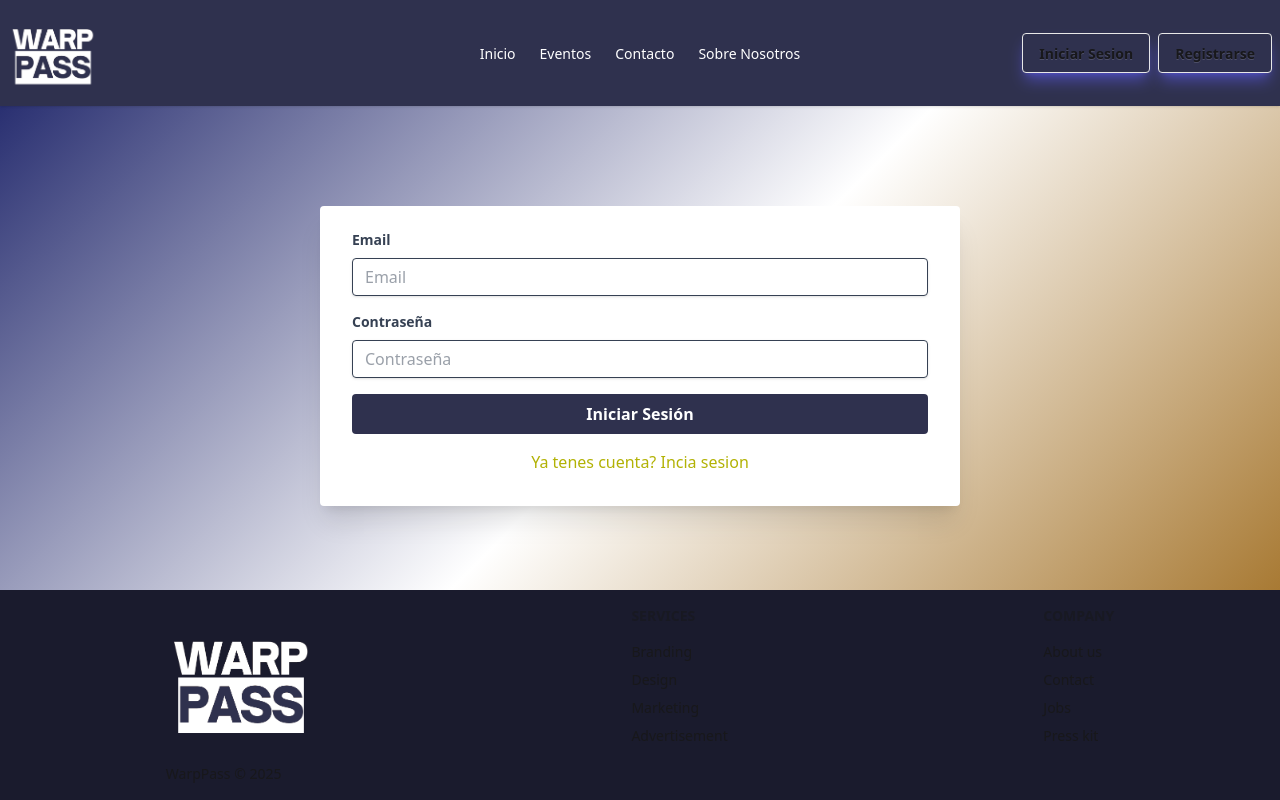
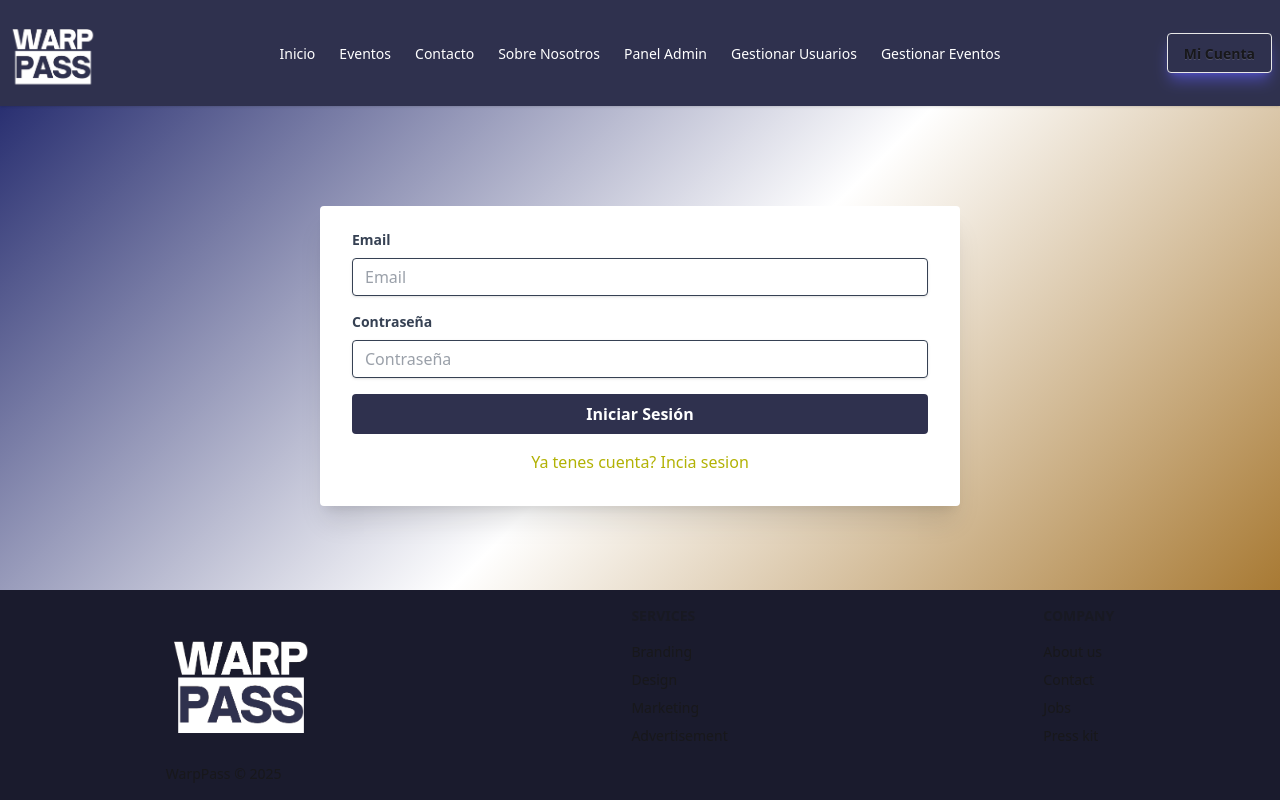
Before and after one commit to Yappur/WarpPass-Frontend, a React (Vite) app: page /login in a window 1280 px wide. Built offline with nearby package versions, Linux system fonts and the light colour scheme; sample sign-in values are in the browser's storage.

Commit message:
Refactor: Se modifica navbar y se añade redireccionamientos

```diff
--- a/src/components/Navbar.jsx
+++ b/src/components/Navbar.jsx
@@ -1,6 +1,69 @@
-import React from "react";
+import React, { useState, useEffect } from "react";
 
 const Navbar = () => {
+  // Estado para controlar si el usuario está autenticado y su rol
+  const [isAuthenticated, setIsAuthenticated] = useState(false);
+  const [userRole, setUserRole] = useState(null); // 'user', 'producer', 'admin'
+  const [menuOpen, setMenuOpen] = useState(false);
+
+  // Simulación de verificación de autenticación - En una app real, esto vendría de tu contexto o estado global
+  useEffect(() => {
+    // Aquí deberías verificar la autenticación desde localStorage, sessionStorage o tu estado global
+    // Por ejemplo, podrías usar localStorage:
+    const token = localStorage.getItem("token");
+    const role = localStorage.getItem("userRole");
+
+    if (token) {
+      setIsAuthenticated(true);
+      setUserRole(role || "user"); // Por defecto, si no hay rol, asumimos 'user'
+    }
+  }, []);
+
+  // Función para cerrar sesión
+  const handleLogout = () => {
+    // Eliminar token y datos de sesión
+    localStorage.removeItem("token");
+    localStorage.removeItem("userRole");
+    setIsAuthenticated(false);
+    setUserRole(null);
+    // Redirigir a inicio
+    window.location.href = "/";
+  };
+
+  // Función para toggle del menú móvil
+  const toggleMenu = () => {
+    setMenuOpen(!menuOpen);
+  };
+
+  // Enlaces de navegación según el rol
+  const getNavLinks = () => {
+    // Enlaces comunes para todos
+    const commonLinks = [
+      { name: "Inicio", path: "/" },
+      { name: "Eventos", path: "/eventos" },
+      { name: "Contacto", path: "/contacto" },
+      { name: "Sobre Nosotros", path: "/about" },
+    ];
+
+    // Enlaces adicionales según el rol
+    if (userRole === "admin") {
+      return [
+        ...commonLinks,
+        { name: "Panel Admin", path: "/admin/dashboard" },
+        { name: "Gestionar Usuarios", path: "/admin/usuarios" },
+        { name: "Gestionar Eventos", path: "/admin/eventos" },
+      ];
+    } else if (userRole === "producer") {
+      return [
+        ...commonLinks,
+        { name: "Mis Producciones", path: "/producer/events" },
+        { name: "Crear Evento", path: "/producer/create" },
+      ];
+    } else {
+      return commonLinks;
+    }
+  };
+
   return (
     <div className="navbar bg-[#2f314e] shadow-sm">
       <div className="navbar-start">
@@ -14,48 +77,130 @@ const Navbar = () => {
           </figure>
         </a>
       </div>
+
+      {/* Menú para pantallas grandes */}
       <div className="navbar-center hidden lg:flex">
         <ul className="menu menu-horizontal px-1">
+          {getNavLinks().map((link, index) => (
+            <li key={index}>
+              <a href={link.path}>{link.name}</a>
+            </li>
+          ))}
+        </ul>
+      </div>
+
+      <div className="navbar-end gap-2">
+        {isAuthenticated ? (
+          <>
+            {/* Mostrar información del usuario y botón de cerrar sesión cuando está autenticado */}
+            <div className="dropdown dropdown-end">
+              <label
+                tabIndex={0}
+                className="btn bg-[#2F314E] shadow-lg shadow-indigo-500/50 hover:bg-[#1A1B2D]"
+              >
+                Mi Cuenta
+              </label>
+              <ul
+                tabIndex={0}
+                className="dropdown-content z-[1] menu p-2 shadow bg-[#2F314E] rounded-box w-52 mt-2"
+              >
                 <li>
-            <a href="/">Inicio</a>
+                  <a
+                    href={
+                      userRole === "admin"
+                        ? "/admin/profile"
+                        : userRole === "producer"
+                        ? "/producer/profile"
+                        : "/user/profile"
+                    }
+                  >
+                    Perfil
+                  </a>
                 </li>
+                {userRole === "user" && (
                   <li>
-            <a href="/eventos">Eventos</a>
+                    <a href="/user/tickets">Mis Boletos</a>
                   </li>
+                )}
+                {userRole === "producer" && (
                   <li>
-            <a href="/contacto">Contacto</a>
+                    <a href="/producer/stats">Estadísticas</a>
                   </li>
+                )}
+                {userRole === "admin" && (
                   <li>
-            <a href="/about">Sobre Nosotros</a>
+                    <a href="/admin/reports">Reportes</a>
+                  </li>
+                )}
+                <li>
+                  <a onClick={handleLogout}>Cerrar Sesión</a>
                 </li>
               </ul>
             </div>
-
-      <div className="navbar-end gap-2 ">
+          </>
+        ) : (
+          <>
+            {/* Mostrar botones de inicio de sesión y registro cuando no está autenticado */}
             <button className="btn bg-[#2F314E] shadow-lg shadow-indigo-500/50 hover:bg-[#1A1B2D] transition-colors duration-300">
-          <a href="/login">Iniciar Sesion</a>
+              <a href="/login">Iniciar Sesión</a>
             </button>
             <button className="btn bg-[#2F314E] shadow-lg shadow-indigo-500/50 hover:bg-[#1A1B2D] transition-colors duration-300">
               <a href="/register">Registrarse</a>
             </button>
+          </>
+        )}
       </div>
 
-      <button class="md:hidden text-white">
+      {/* Botón del menú móvil */}
+      <button className="md:hidden text-white ml-2" onClick={toggleMenu}>
         <svg
           xmlns="http://www.w3.org/2000/svg"
-          class="h-6 w-6"
+          className="h-6 w-6"
           fill="none"
           viewBox="0 0 24 24"
           stroke="currentColor"
         >
           <path
-            stroke-linecap="round"
-            stroke-linejoin="round"
-            stroke-width="2"
+            strokeLinecap="round"
+            strokeLinejoin="round"
+            strokeWidth="2"
             d="M4 6h16M4 12h16m-7 6h7"
           />
         </svg>
       </button>
+
+      {/* Menú móvil desplegable */}
+      {menuOpen && (
+        <div className="md:hidden absolute top-[90px] right-0 left-0 bg-[#2f314e] z-50 p-4">
+          <ul className="menu menu-vertical w-full">
+            {getNavLinks().map((link, index) => (
+              <li key={index}>
+                <a href={link.path} onClick={toggleMenu}>
+                  {link.name}
+                </a>
+              </li>
+            ))}
+            {isAuthenticated ? (
+              <li>
+                <a onClick={handleLogout}>Cerrar Sesión</a>
+              </li>
+            ) : (
+              <>
+                <li>
+                  <a href="/login" onClick={toggleMenu}>
+                    Iniciar Sesión
+                  </a>
+                </li>
+                <li>
+                  <a href="/register" onClick={toggleMenu}>
+                    Registrarse
+                  </a>
+                </li>
+              </>
+            )}
+          </ul>
+        </div>
+      )}
     </div>
   );
 };
--- a/src/components/Tables/EventsTable.jsx
+++ b/src/components/Tables/EventsTable.jsx
@@ -50,8 +50,8 @@ const EventsTable = () => {
   };
   return (
     <>
-      <div className="overflow-x-auto">
-        <table className="table ">
+      <div className="overflow-x-auto  ">
+        <table className="table bg-[#1a1b2d] w-[75%] mx-auto text-white text-sm font-semibold shadow-xl shadow-indigo-500/50 hover:shadow-2xl">
           <thead>
             <tr className="text-[#b2b205] uppercase">
               <th>titulo</th>
--- a/src/components/Tables/UserTable.jsx
+++ b/src/components/Tables/UserTable.jsx
@@ -20,7 +20,7 @@ const UserTables = () => {
   return (
     <div>
       <div className="overflow-x-auto">
-        <table className="table">
+        <table className="table w-[75%] mx-auto text-white text-sm font-semibold shadow-xl shadow-indigo-500/50 hover:shadow-2xl bg-[#1a1b2d]">
           <thead>
             <tr className="text-[#b2b205] uppercase">
               <th>Nombre</th>
```
Lines whose indentation alone changed are shown as unchanged.
